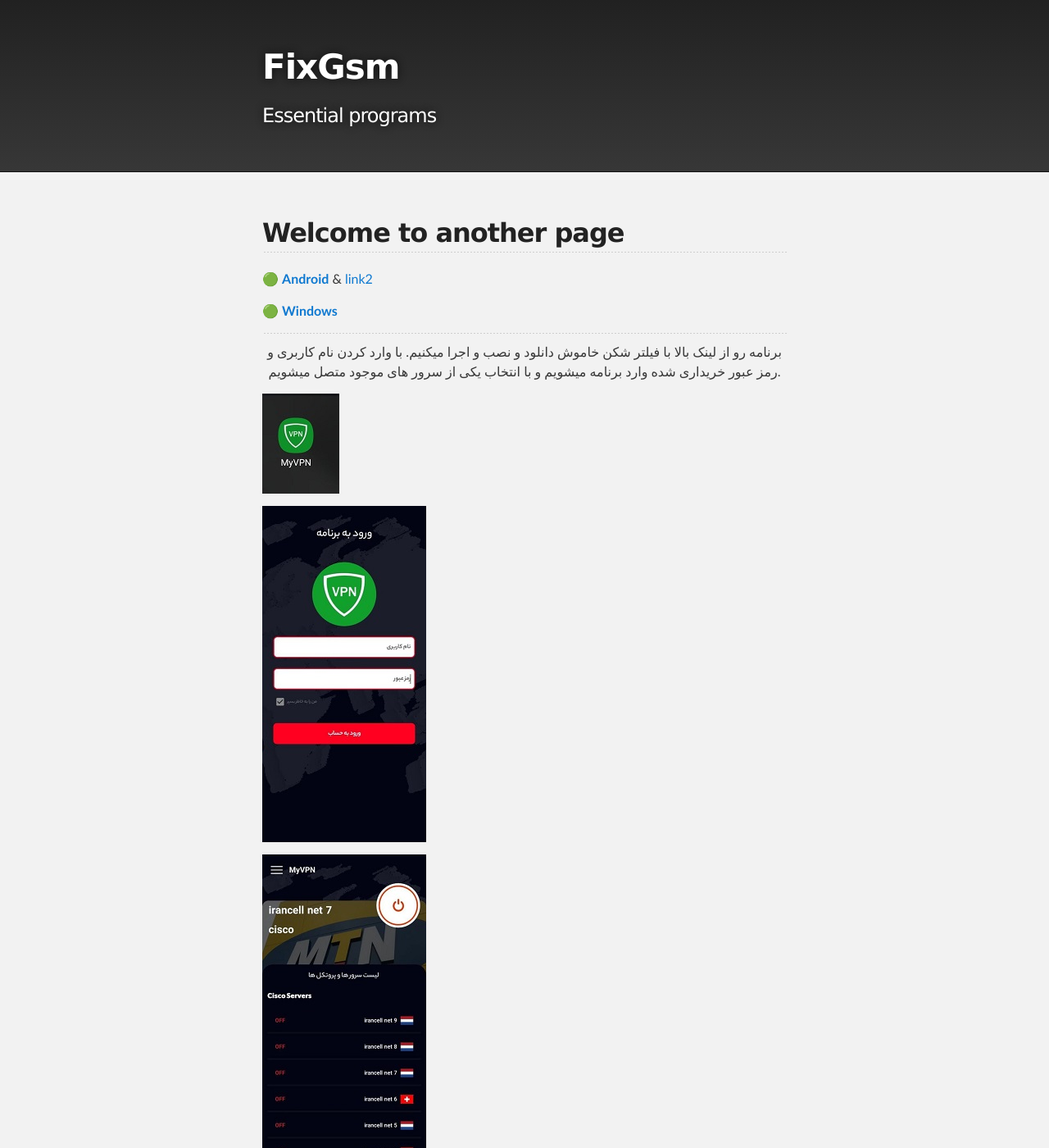
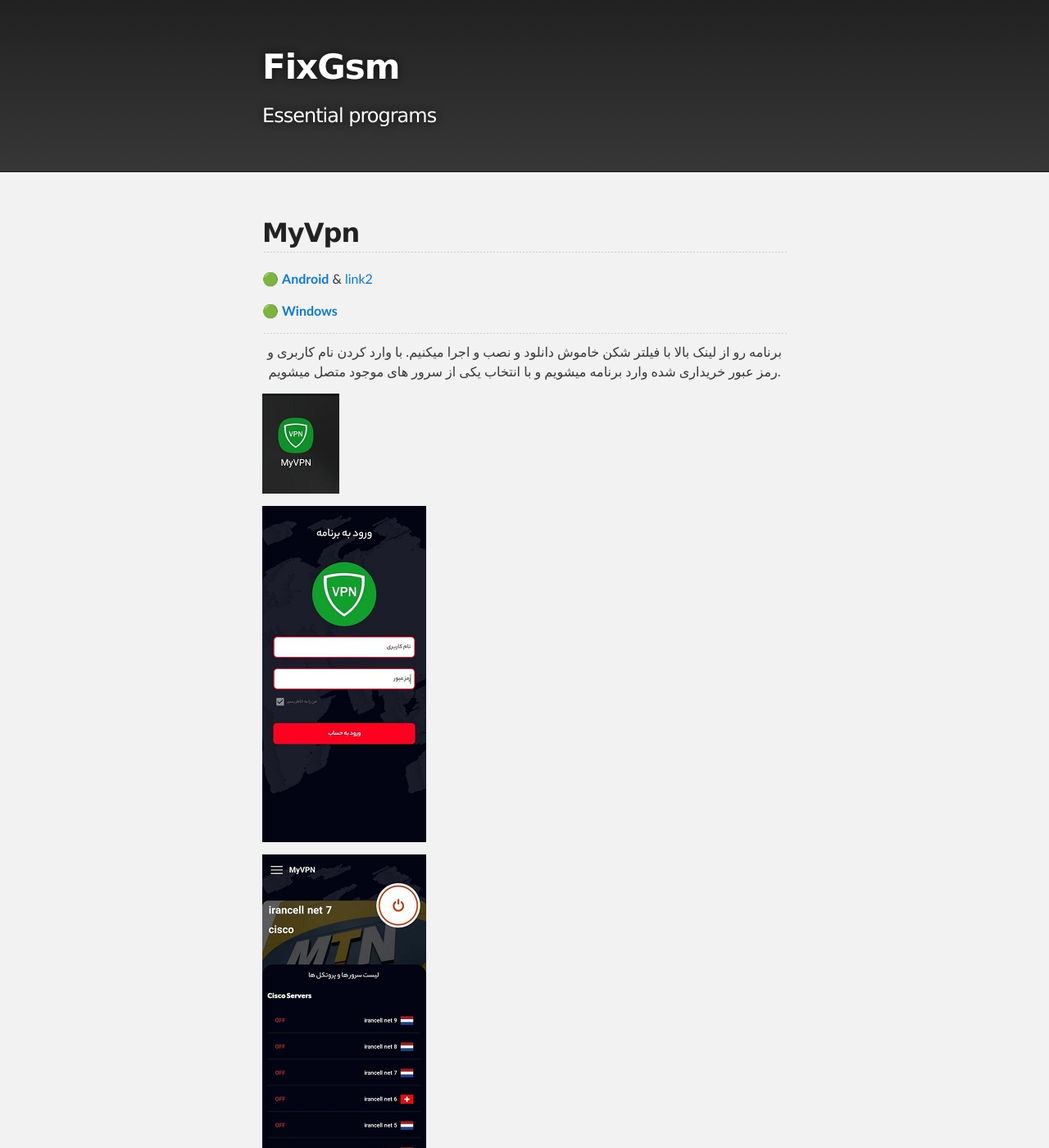
Before and after one commit to mostafacpr/mostafacpr.github.io, a Jekyll site: the page built from m.md, in a window 1280 px wide and 1400 px high. Shown: the whole window at 82% size. Built offline with Jekyll 4.4.1, drawn with Linux system fonts in a browser that asks for light colours; our own code applies the rules of GitHub Pages for plain Markdown files; some of the changed text lies outside the part shown.

Commit message:
Update m.md

```diff
--- a/m.md
+++ b/m.md
@@ -2,7 +2,7 @@
 layout: default
 ---
 
-## Welcome to another page
+## MyVpn
 
 
 
```
Also changed, not shown: other parts of m.md (+0 -4 lines).
